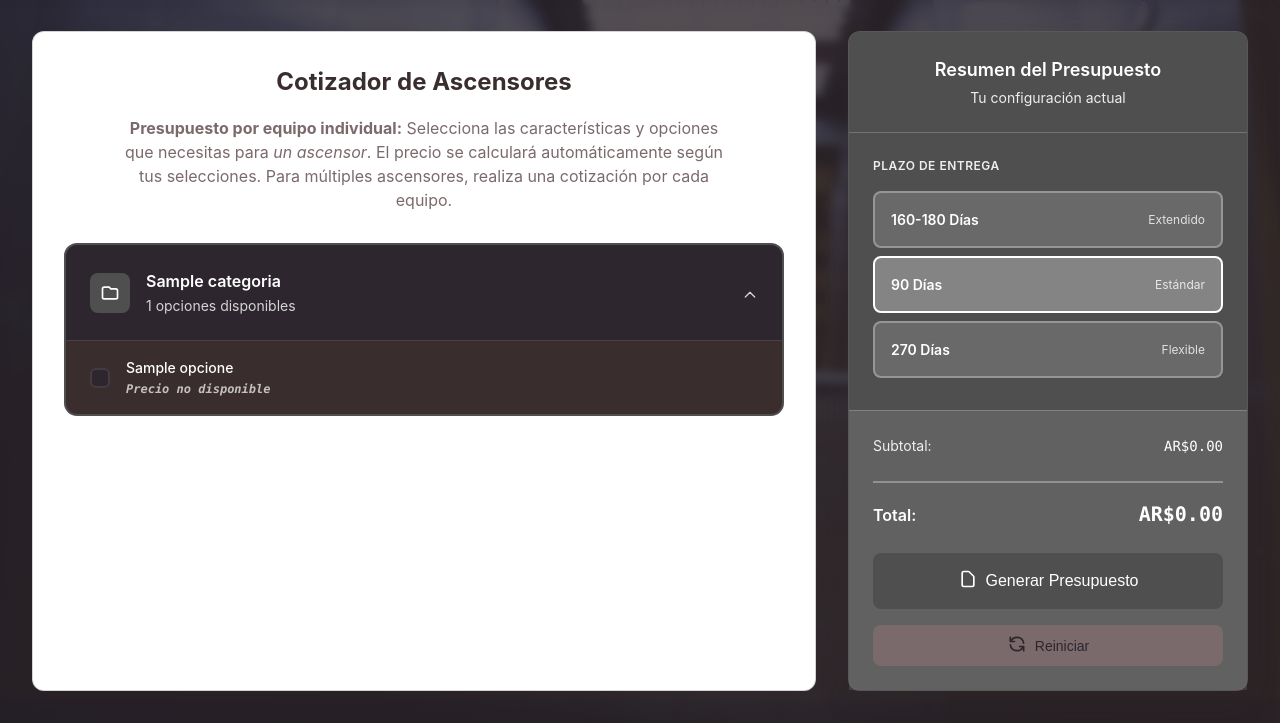
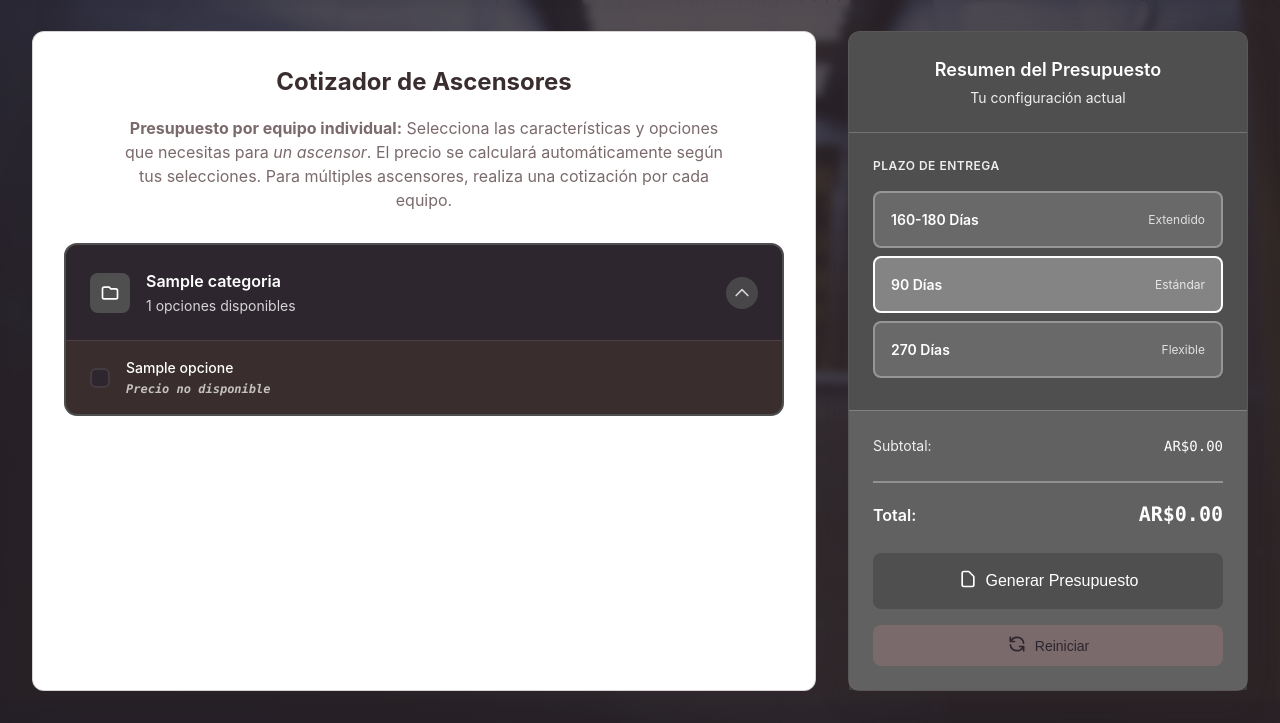
Before and after one commit to facuvar/cotizadorcompany-nuevo, a PHP site: page /cotizador.php in a window 1280 px wide. Shown: the part 100-823 px from the top of the page. Run offline with PHP 8.4, Linux system fonts and the light colour scheme; tables that the repository leaves empty or names only in its code hold one stand-in row (values such as "Sample post").

Commit message:
style: mejora diseño del ícono de expansión con fondo gris y efectos

```diff
--- a/cotizador.php
+++ b/cotizador.php
@@ -207,12 +207,25 @@
         .expand-icon {
             color: var(--color-white);
             opacity: 0.8;
-            transition: transform 0.3s ease;
+            transition: all 0.3s ease;
+            background: #4f4f4f;
+            width: 32px;
+            height: 32px;
+            display: flex;
+            align-items: center;
+            justify-content: center;
+            border-radius: 50%;
+        }
+
+        .expand-icon:hover {
+            opacity: 1;
+            background: #5a5a5a;
+            transform: scale(1.05);
         }
 
         .expand-icon svg {
-            width: 16px;
-            height: 16px;
+            width: 20px;
+            height: 20px;
         }
 
         .category-card.active .expand-icon {
```
